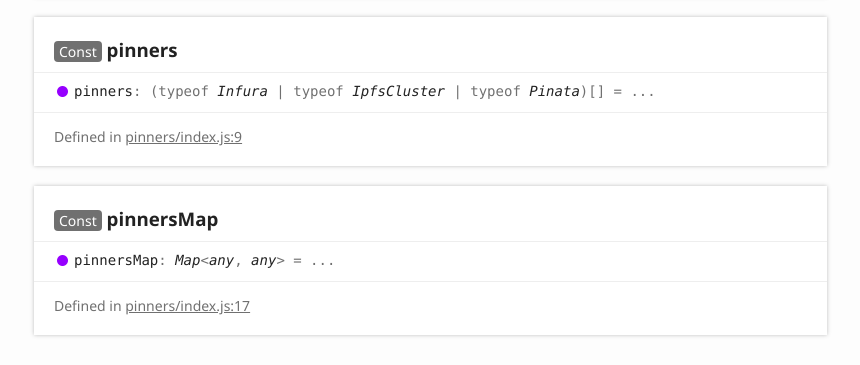
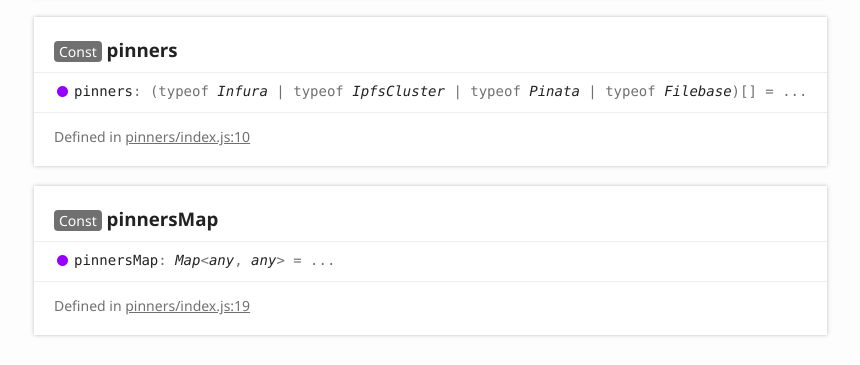
Before and after one commit to ipfs-shipyard/ipfs-deploy, a plain HTML site: page modules.html in a window 1280 px wide. Shown: the part 1008-1373 px from the top of the page, without its empty margins (6-866 px from the left). Drawn offline with Linux system fonts and the light colour scheme.

Commit message:
chore: update documentation

```diff
--- a/modules.html
+++ b/modules.html
@@ -110,10 +110,10 @@
 				<section class="tsd-panel tsd-member tsd-kind-variable">
 					<a name="pinners" class="tsd-anchor"></a>
 					<h3><span class="tsd-flag ts-flagConst">Const</span> pinners</h3>
-					<div class="tsd-signature tsd-kind-icon">pinners<span class="tsd-signature-symbol">:</span> <span class="tsd-signature-symbol">(</span><span class="tsd-signature-symbol">typeof </span><span class="tsd-signature-type">Infura</span><span class="tsd-signature-symbol"> | </span><span class="tsd-signature-symbol">typeof </span><span class="tsd-signature-type">IpfsCluster</span><span class="tsd-signature-symbol"> | </span><span class="tsd-signature-symbol">typeof </span><span class="tsd-signature-type">Pinata</span><span class="tsd-signature-symbol">)</span><span class="tsd-signature-symbol">[]</span><span class="tsd-signature-symbol"> = ...</span></div>
+					<div class="tsd-signature tsd-kind-icon">pinners<span class="tsd-signature-symbol">:</span> <span class="tsd-signature-symbol">(</span><span class="tsd-signature-symbol">typeof </span><span class="tsd-signature-type">Infura</span><span class="tsd-signature-symbol"> | </span><span class="tsd-signature-symbol">typeof </span><span class="tsd-signature-type">IpfsCluster</span><span class="tsd-signature-symbol"> | </span><span class="tsd-signature-symbol">typeof </span><span class="tsd-signature-type">Pinata</span><span class="tsd-signature-symbol"> | </span><span class="tsd-signature-symbol">typeof </span><span class="tsd-signature-type">Filebase</span><span class="tsd-signature-symbol">)</span><span class="tsd-signature-symbol">[]</span><span class="tsd-signature-symbol"> = ...</span></div>
 					<aside class="tsd-sources">
 						<ul>
-							<li>Defined in <a href="https://github.com/ipfs-shipyard/ipfs-deploy/blob/master/src/pinners/index.js#L9">pinners/index.js:9</a></li>
+							<li>Defined in <a href="https://github.com/ipfs-shipyard/ipfs-deploy/blob/master/src/pinners/index.js#L10">pinners/index.js:10</a></li>
 						</ul>
 					</aside>
 				</section>
@@ -123,7 +123,7 @@
 					<div class="tsd-signature tsd-kind-icon">pinners<wbr>Map<span class="tsd-signature-symbol">:</span> <span class="tsd-signature-type">Map</span><span class="tsd-signature-symbol">&lt;</span><span class="tsd-signature-type">any</span><span class="tsd-signature-symbol">, </span><span class="tsd-signature-type">any</span><span class="tsd-signature-symbol">&gt;</span><span class="tsd-signature-symbol"> = ...</span></div>
 					<aside class="tsd-sources">
 						<ul>
-							<li>Defined in <a href="https://github.com/ipfs-shipyard/ipfs-deploy/blob/master/src/pinners/index.js#L17">pinners/index.js:17</a></li>
+							<li>Defined in <a href="https://github.com/ipfs-shipyard/ipfs-deploy/blob/master/src/pinners/index.js#L19">pinners/index.js:19</a></li>
 						</ul>
 					</aside>
 				</section>
```
